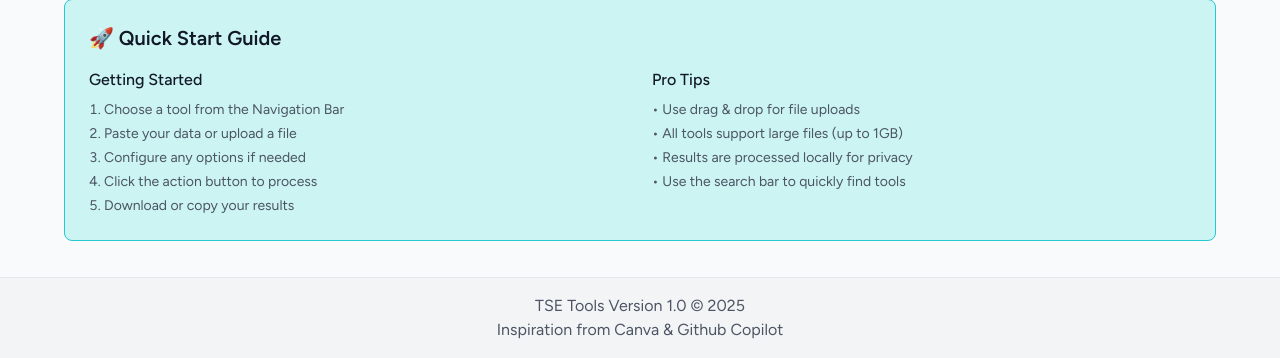
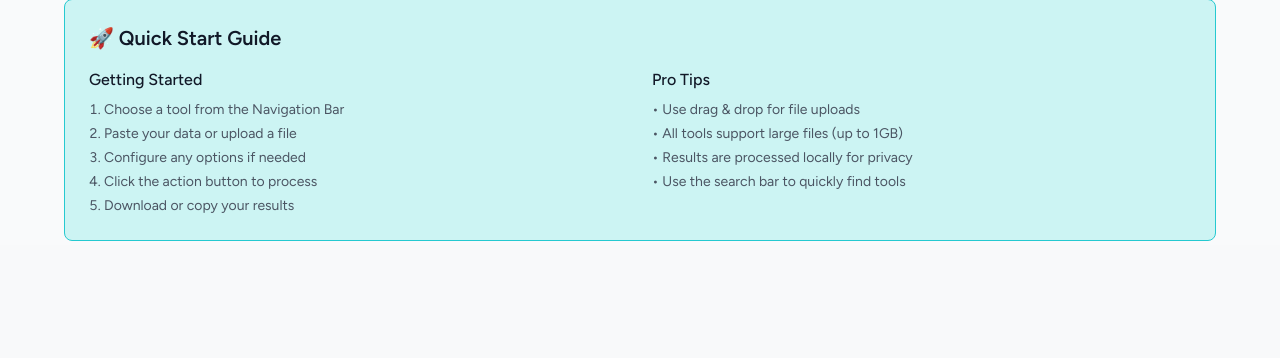
Before and after one commit to tkytkqc6t/tsetools, a Flask app: page / in a window 1280 px wide. Shown: the part 636-994 px from the top of the page. After the commit the page ends 877 px from the top, so only its background shows below. Run offline with Flask 3, Linux system fonts and the light colour scheme; some libraries are stand-ins or nearby versions.

Commit message:
Update index.html
remove footer

```diff
--- a/templates/index.html
+++ b/templates/index.html
@@ -1131,9 +1131,9 @@
 
     <script type="text/javascript" src="static/main.js"></script>
 
-    <footer class="w-full text-center py-4 bg-gray-100 text-gray-600 mt-8 border-t border-gray-200" style="font-size: 1em;">
+    <!-- <footer class="w-full text-center py-4 bg-gray-100 text-gray-600 mt-8 border-t border-gray-200" style="font-size: 1em;">
         TSE Tools Version 1.0 © 2025 <br> Inspiration from <a href="https://www.canva.com/">Canva</a> &amp; <a href="https://github.com/features/copilot">Github Copilot</a>
-    </footer>
+    </footer> -->
 </body>
 
 </html>
```
